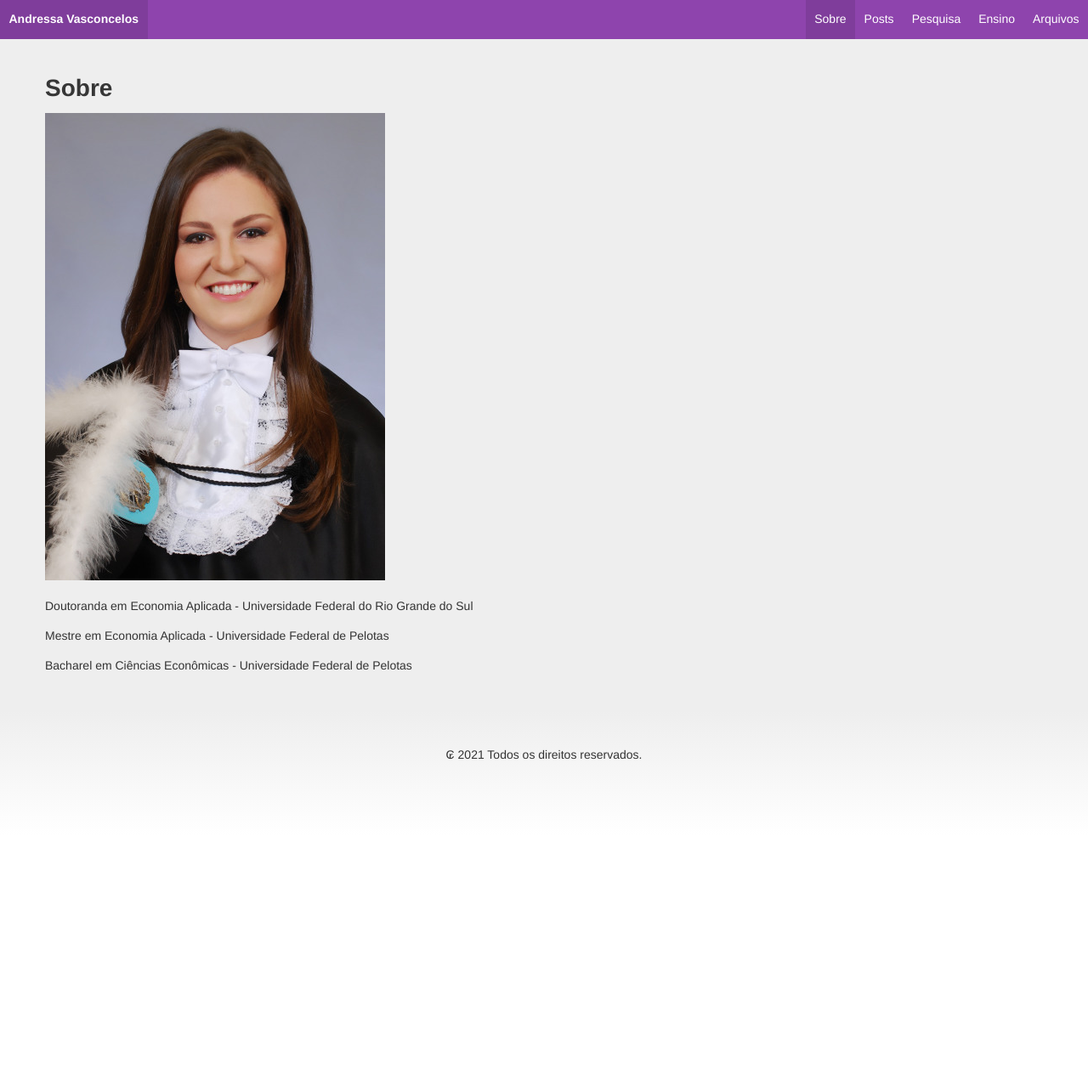
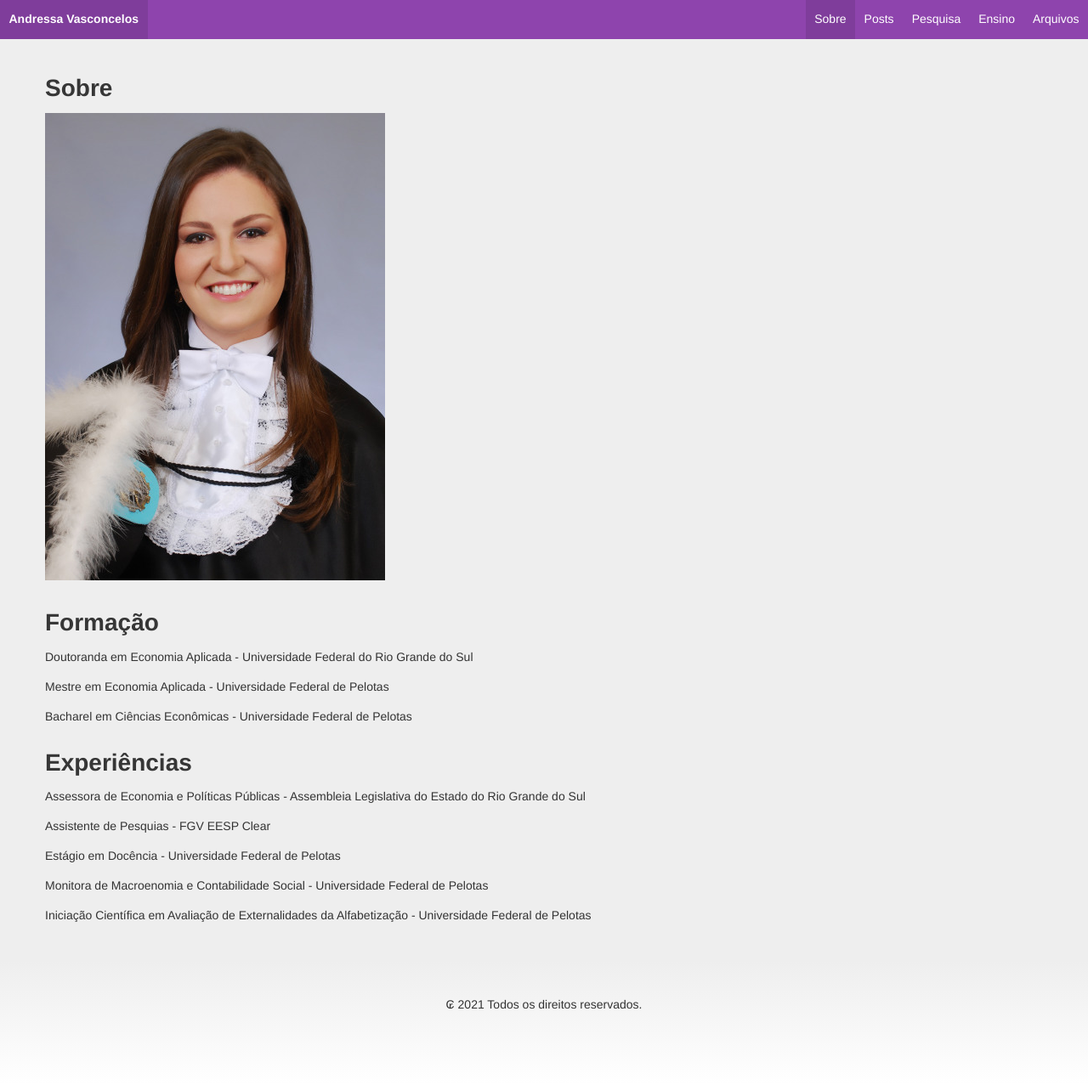
Before and after one commit to andressamielke/andressamielke.github.io, a Jekyll site: the page built from sobre.md, in a window 1280 px wide. Shown: the whole page at 85% size. Built offline with Jekyll 4.4.1, drawn with Linux system fonts in a browser that asks for light colours; some web fonts are replaced; before the commit the page ends 983 px from its top, so only the background shows below that.

Commit message:
Update sobre.md

```diff
--- a/sobre.md
+++ b/sobre.md
@@ -9,8 +9,22 @@ layout: default
 
 ![img](/assets/img/bio.jpg)
 
+# Formação
+
 Doutoranda em Economia Aplicada - Universidade Federal do Rio Grande do Sul
 
 Mestre em Economia Aplicada - Universidade Federal de Pelotas
 
 Bacharel em Ciências Econômicas - Universidade Federal de Pelotas
+
+# Experiências
+
+Assessora de Economia e Políticas Públicas - Assembleia Legislativa do Estado do Rio Grande do Sul
+
+Assistente de Pesquias - FGV EESP Clear
+
+Estágio em Docência - Universidade Federal de Pelotas
+
+Monitora de Macroenomia e Contabilidade Social - Universidade Federal de Pelotas
+
+Iniciação Científica em Avaliação de Externalidades da Alfabetização - Universidade Federal de Pelotas
```
